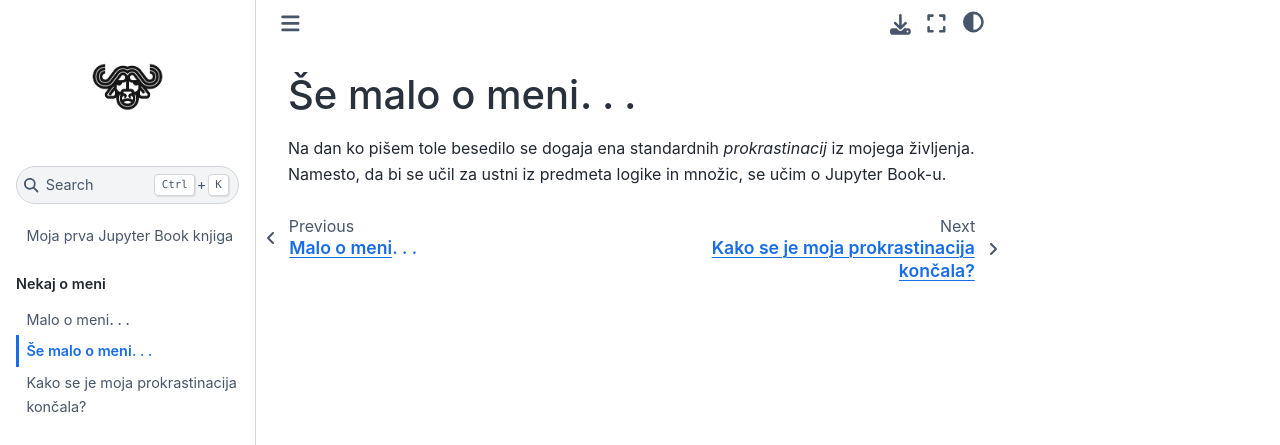
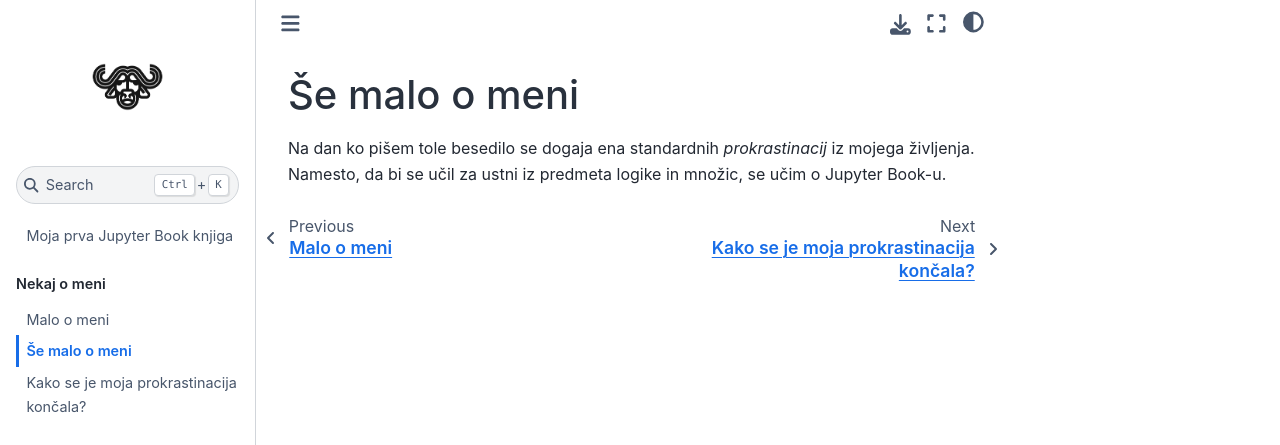
Before and after one commit to miklaviclenart/my-notebook, a Jupyter Book: the page built from malo_o_meni2.md, in a window 1280 px wide. Shown: the top 445 px of the page. Built offline with Jupyter Book 1.0.4 settings and Sphinx 7.4.7 and the Sphinx Book theme 1.1.4, drawn with Linux system fonts in a browser that asks for light colours.

Commit message:
Popravil nerodne pike

```diff
--- a/malo_o_meni1.md
+++ b/malo_o_meni1.md
@@ -1,3 +1,3 @@
-# Malo o meni$\ldots$
+# Malo o meni
 
 Sem Lenart Miklavič. Ob času pisanja te knjige imam 20 let. Zaenkrat srednje uspešno študiram matematiko na [Fakulteti za matematiko in fiziko](https://www.fmf.uni-lj.si/sl/) [Univerze v Ljubljani](https://www.uni-lj.si/). Zelo rad jem testenine z bolonjsko omako.
--- a/malo_o_meni2.md
+++ b/malo_o_meni2.md
@@ -1,4 +1,4 @@
-# Še malo o meni$\ldots$
+# Še malo o meni
 
 Na dan ko pišem tole besedilo se dogaja ena standardnih _prokrastinacij_ iz mojega življenja.
 Namesto, da bi se učil za ustni iz predmeta logike in množic, se učim o Jupyter Book-u.
```
